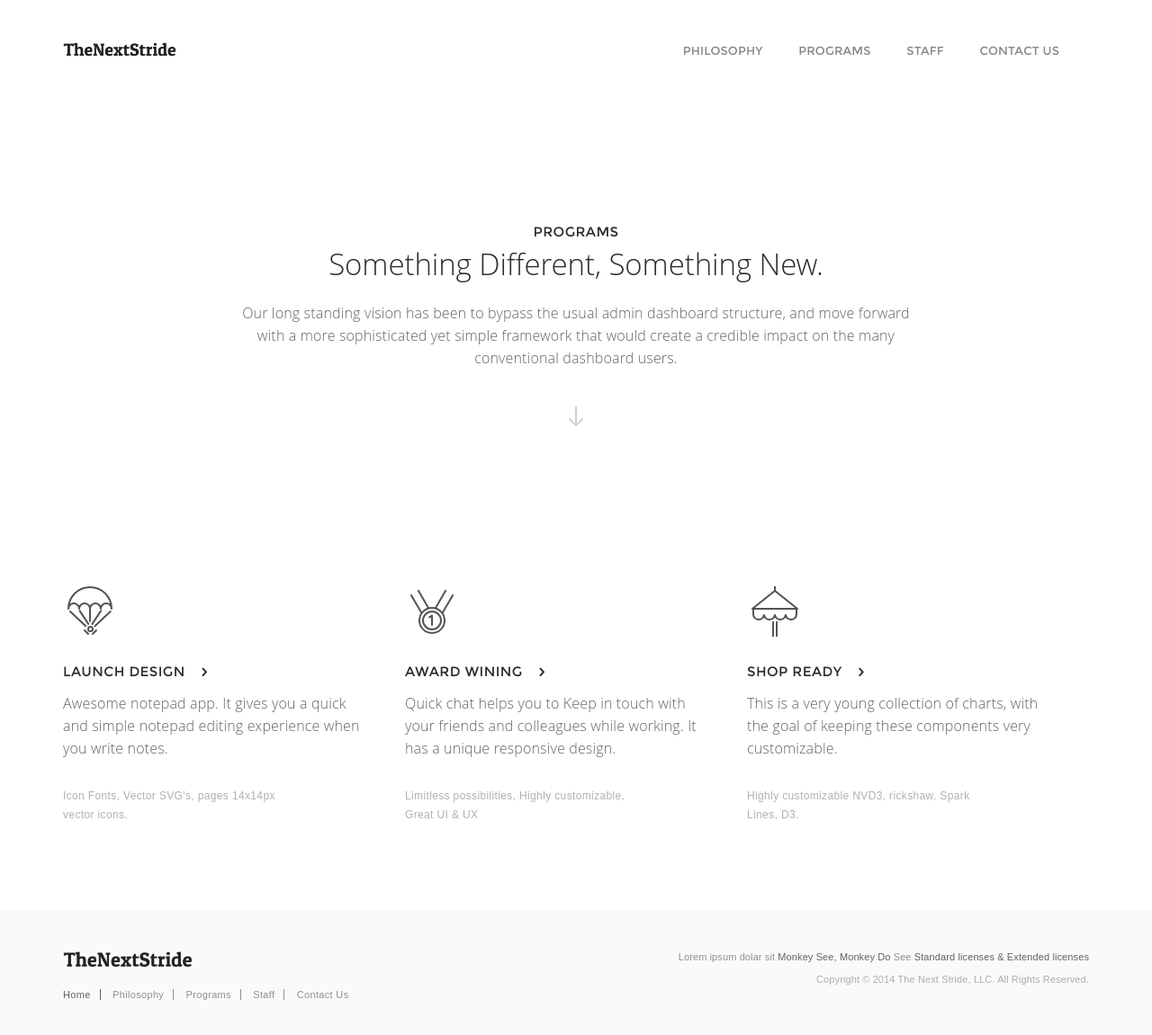
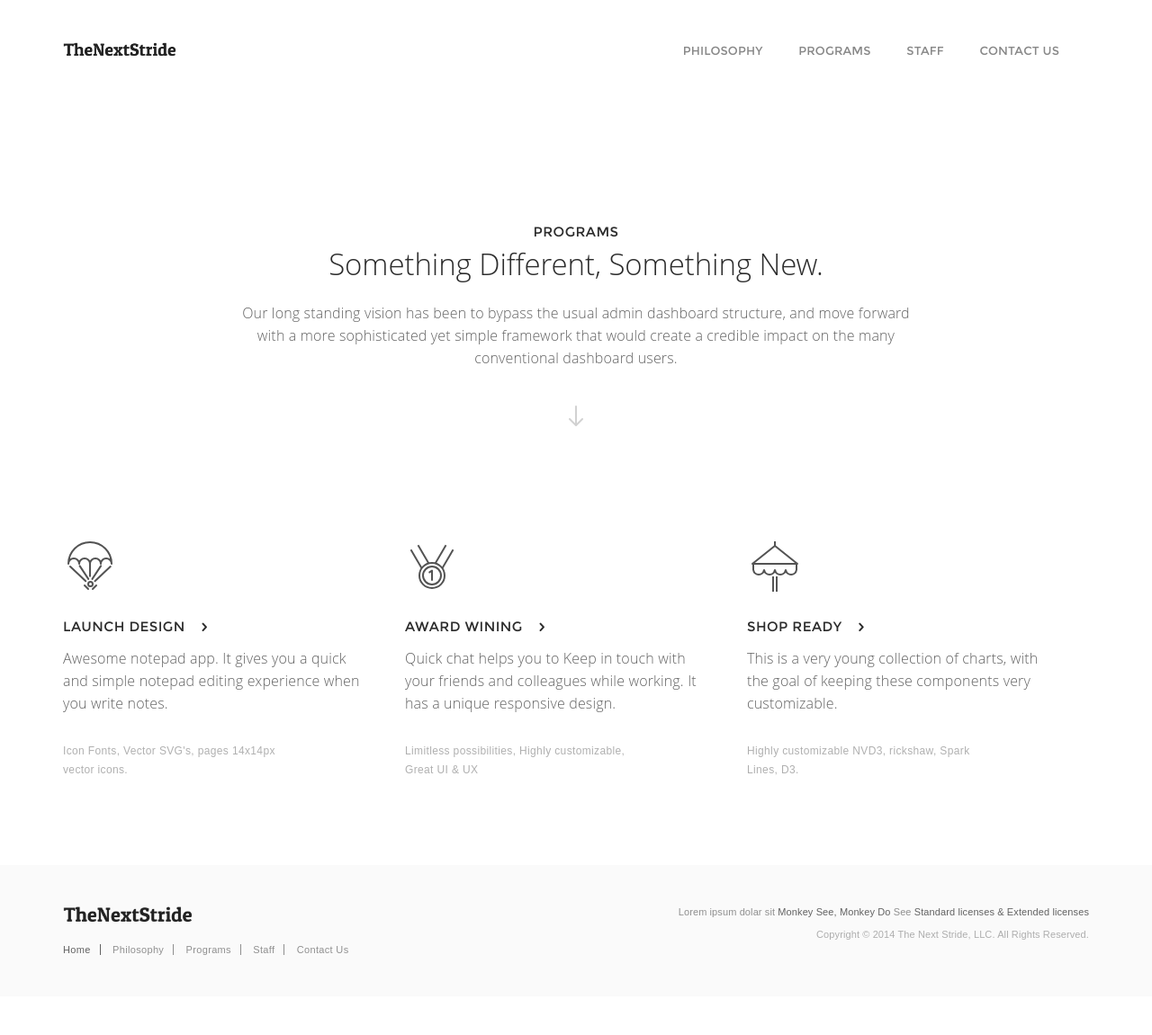
Before and after one commit to jherrington/tns, a Jekyll site: the page built from programs.html, in a window 1280 px wide and 1158 px high. Shown: the top 1151 px of the window at 90% size. Built offline with Jekyll 4.4.1, drawn with Linux system fonts in a browser that asks for light colours; some web fonts are replaced.

Commit message:
updated programs

```diff
--- a/programs.html
+++ b/programs.html
@@ -2,7 +2,7 @@
 layout: default
 ---
 
-<section class="p-b-100" style="padding-top: 240px">
+<section class="p-b-50" style="padding-top: 240px">
   <div class="container text-center">
     <div class="row">
       <div class="col-sm-8 col-sm-offset-2">
```
Also changed, not shown: 2 other files.
